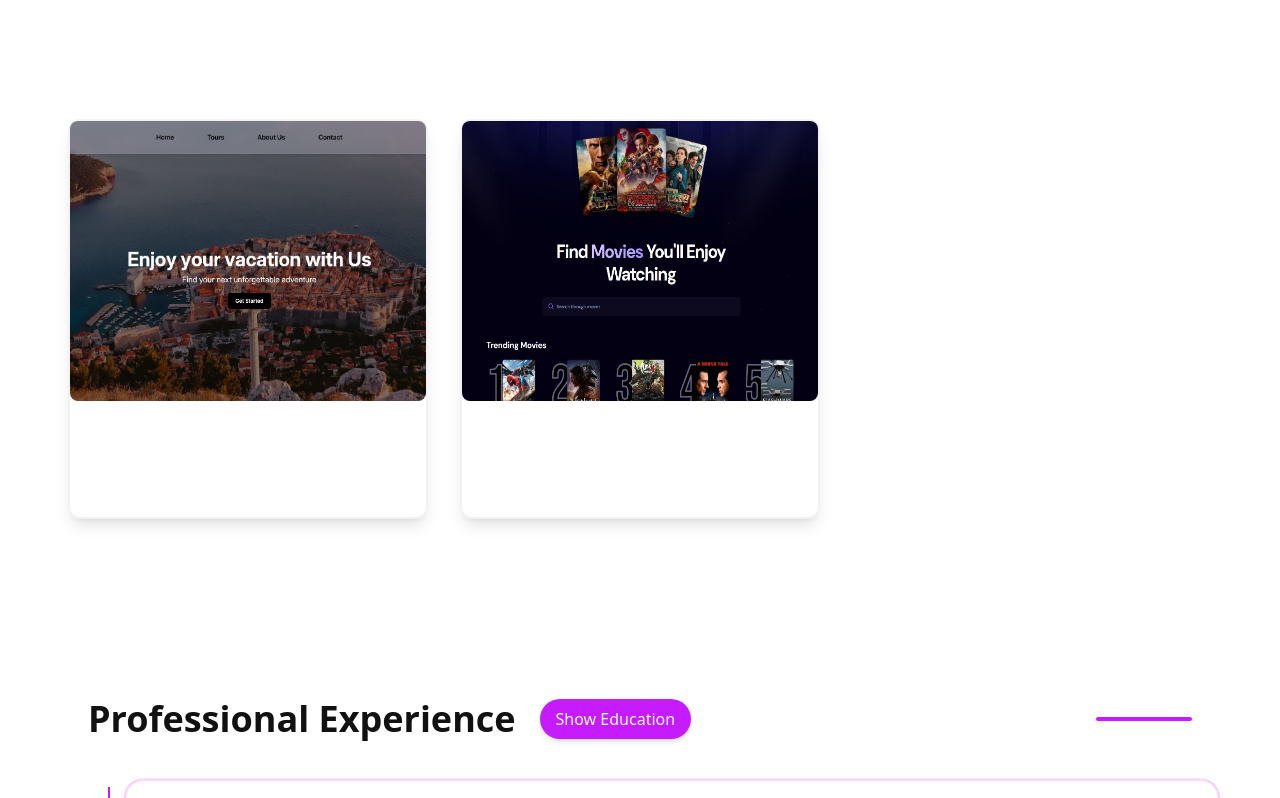
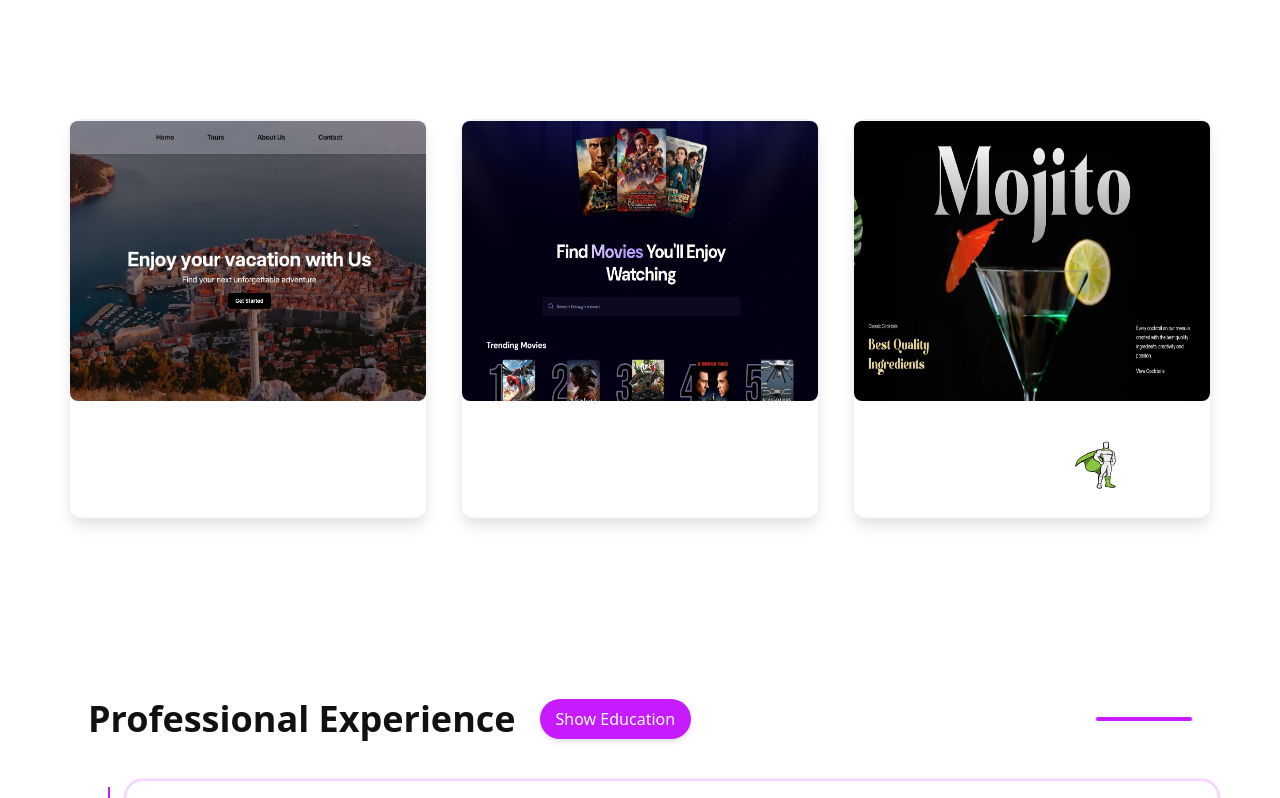
Before and after one commit to Lorendor/Loren_portfolio, a React (Vite) app: page / in a window 1280 px wide. Shown: the part 2023-2821 px from the top of the page. Built offline with nearby package versions, Linux system fonts and the light colour scheme.

Commit message:
Small changes,done for today

```diff
--- a/index.html
+++ b/index.html
@@ -2,7 +2,7 @@
 <html lang="en">
   <head>
     <meta charset="UTF-8" />
-    <link rel="icon" type="image/svg+xml" href="/vite.svg" />
+    <link rel="icon" type="image/png" href="/public/logo.png" />
     <meta name="viewport" content="width=device-width, initial-scale=1.0" />
     <link rel="preconnect" href="https://fonts.googleapis.com">
     <link rel="preconnect" href="https://fonts.gstatic.com" crossorigin>
--- a/src/components/Contact.jsx
+++ b/src/components/Contact.jsx
@@ -41,7 +41,7 @@ const Contact = () => {
     };
 
     return (
-        <div className="w-150 mx-auto p-6 rounded-xl shadow-sm bg-white dark:bg-darkgray border border-purple/20 shadow-purple/30 ">
+        <div className="w-96 mx-auto p-6 rounded-xl shadow-sm bg-white dark:bg-darkgray border border-purple/20 shadow-purple/30 ">
             <h2 className="text-2xl font-bold mb-6 font-inter text-darkgray dark:text-white">Send me a message</h2>
 
             {submitSuccess && (
@@ -108,7 +108,7 @@ const Contact = () => {
                 <button
                     type="submit"
                     disabled={isSubmitting}
-                    className={`w-20px flex items-center justify-center border bg-white dark:bg-darkgray text-darkgray border-purple shadow-purple dark:text-white dark:border-purple/20 dark:shadow-purple/30 py-3 px-4 rounded-lg font-medium transition-colors ${
+                                         className={`w-full flex items-center justify-center border bg-white dark:bg-darkgray text-darkgray border-purple shadow-purple dark:text-white dark:border-purple/20 dark:shadow-purple/30 py-3 px-4 rounded-lg font-medium transition-colors ${
                         isSubmitting ? 'opacity-70 cursor-not-allowed' : 'hover:bg-purple hover:text-black dark:hover:text-white'
                     }`}
                 >
--- a/src/components/Footer.jsx
+++ b/src/components/Footer.jsx
@@ -5,7 +5,7 @@ const Footer = () => {
   const currentYear = new Date().getFullYear();
   const navigation = {
     main: [
-      { name: 'Home', href: '/' },
+      { name: 'Home', href: '#home' },
       { name: 'Projects', href: '/projects' },
       { name: 'Blog', href: '/blog' },
       { name: 'Contact', href: '/contact' },
--- a/src/components/Work.jsx
+++ b/src/components/Work.jsx
@@ -19,11 +19,21 @@ const Work = () => {
                 />
                 <div className="flex items-start pt-10 space-x-4">
                   {project.techs.map((tech, techIndex) => (
-                    <i
-                      key={techIndex}
-                      className={`${tech.icon} colored text-5xl`}
-                      title={tech.name}
-                    ></i>
+                    tech.icon.startsWith('public/') ? (
+                      <img
+                        key={techIndex}
+                        src={tech.icon.replace('public/', '/')}
+                        alt={tech.name}
+                        className="w-12 h-12 object-contain"
+                        title={tech.name}
+                      />
+                    ) : (
+                      <i
+                        key={techIndex}
+                        className={`${tech.icon} colored text-5xl`}
+                        title={tech.name}
+                      ></i>
+                    )
                   ))}
                 </div>
               </div>
--- a/src/components/ui/ScrollTopButton.jsx
+++ b/src/components/ui/ScrollTopButton.jsx
@@ -21,7 +21,7 @@ const ScrollTopButton = () => {
     return (
       <button
         onClick={() => window.scrollTo({ top: 0, behavior: 'smooth' })}
-        className="fixed bottom-6 right-6 z-50 bg-black dark:bg-white hover:bg-purple text-white dark:text-black p-3 rounded-full shadow-lg transition-all duration-300"
+        className="fixed bottom-6 right-6 z-50 bg-darkgray dark:bg-white hover:bg-purple text-white dark:text-darkgray p-3 rounded-full shadow-lg transition-all duration-300"
         aria-label="Scroll to top"
       >
         <svg xmlns="http://www.w3.org/2000/svg" fill="none" viewBox="0 0 24 24" strokeWidth={1.5} stroke="currentColor" className="w-5 h-5">
--- a/src/data/projects.jsx
+++ b/src/data/projects.jsx
@@ -6,10 +6,9 @@ export const projects = [
     techs: [
       { name: "React", icon: "devicon-react-original" },
       { name: "Tailwind", icon: "devicon-tailwindcss-plain" },
-      // add more as needed
     ],
     website: "https://malamaretours.com",
-    github: "https://github.com/yourusername/project-one"
+    github: "https://github.com/Lorendor/Tours"
   },
   {
     image: "/projekt2.JPG",
@@ -21,7 +20,18 @@ export const projects = [
       { name: "Appwrite", icon: "devicon-appwrite-plain" },
 
     ],
-    github: "https://github.com/yourusername/project-two"
+    github: "https://github.com/Lorendor/MovieApp"
   },
-  // ...more projects
+  {
+    image: "/projekt3.JPG",
+    title: "GSAP Cocktail Site",
+    description: "Animated cocktail site that helps users choose a cocktail and see the ingredients and instructions. It is a project I made as a part of JavaScript Mastery course by Adrian Hajdin. This project taught me how to use GSAP for animations.",
+    techs: [
+      { name: "React", icon: "devicon-react-original" },
+      { name: "Tailwind", icon: "devicon-tailwindcss-plain" },
+      { name: "GSAP", icon: "public/gsap-icon.svg" },
+
+    ],
+    github: "https://github.com/Lorendor/Cocktail_site"
+  },
 ];
```
Also changed, not shown: public/logo.png (added).
